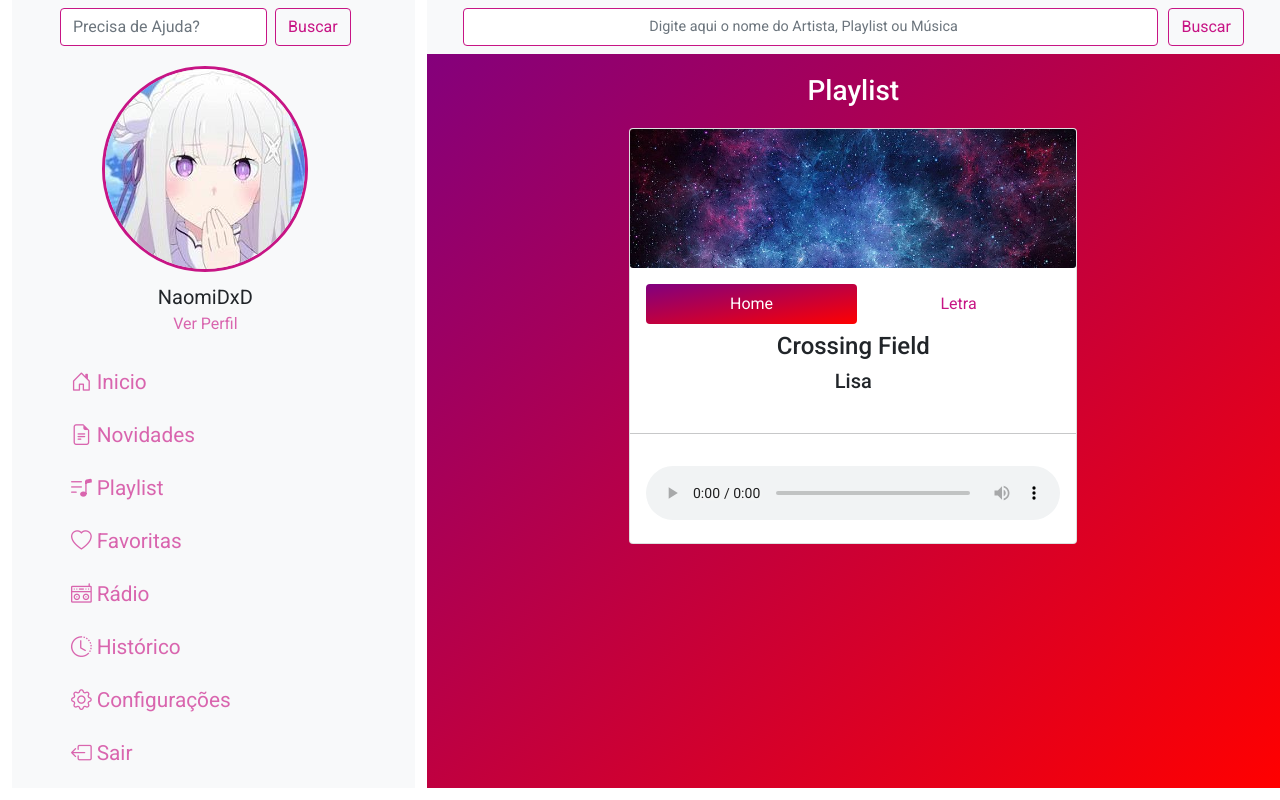
After one commit to kengiiGMs/FukotoMusic, a PHP site: page /page/playlist/musica.php in a window 1280 px wide. The commit adds this page. Run offline with PHP 8.4, Linux system fonts and the light colour scheme; the visitor is signed in with stand-in values (Sample User, id 1).

Commit message:
Sistema de Player de Musica (Playlist)

```diff
--- a/css/home.css
+++ b/css/home.css
@@ -244,3 +244,26 @@ h6 {
 }
 
 /* Artistas M-Procurados*/
+
+/* Playlist Music */
+h3 {
+	margin: 20px;
+	color: white;
+}
+
+.nav-fill .nav-link.active {
+	color: white;
+	background-image: linear-gradient(to bottom right, purple, red);
+	background-color: mediumvioletred;
+}
+
+.buttonSelect {
+	color: mediumvioletred;
+	background-image: linear-gradient(to bottom right, purple, red);
+}
+
+.buttonSelect:hover {
+	color: #ff0055;
+}
+
+/* Playlist Music */
--- /dev/null
+++ b/js/player.js
@@ -0,0 +1 @@
+window.addEventListener("load", player.start());
--- /dev/null
+++ b/page/playlist/musica.php
@@ -0,0 +1,200 @@
+<?php
+
+      if(!isset($_SESSION)){
+            session_start();
+        }
+        if(!isset($_SESSION['nome_login'])){
+            header("location: ../../index.php");
+        }
+
+?>
+
+<!DOCTYPE html>
+<html lang="pt-br">
+
+<head>
+    <meta charset="utf-8" />
+    <meta name="viewport" content="width=device-width, initial-scale=1" />
+    <link href="https://cdn.jsdelivr.net/npm/bootstrap@5.1.3/dist/css/bootstrap.min.css" rel="stylesheet"
+        integrity="sha384-1BmE4kWBq78iYhFldvKuhfTAU6auU8tT94WrHftjDbrCEXSU1oBoqyl2QvZ6jIW3" crossorigin="anonymous" />
+    <link rel="stylesheet" href="https://cdn.jsdelivr.net/npm/bootstrap-icons@1.8.1/font/bootstrap-icons.css">
+    <link rel="preconnect" href="https://fonts.googleapis.com">
+    <link rel="preconnect" href="https://fonts.gstatic.com" crossorigin>
+    <link rel="icon" type="image/png" href="../../assets/IconePage/page.png" />
+    <link
+        href="https://fonts.googleapis.com/css2?family=Roboto:ital,wght@0,100;0,300;0,400;0,500;1,100;1,300;1,400;1,500&display=swap"
+        rel="stylesheet">
+    <link rel="stylesheet" href="../../css/home.css">
+    <title>Playlist</title>
+</head>
+
+<body>
+    <div class="container-fluid">
+        <div class="row">
+            <div class="col-lg-4">
+                <nav class="navbar navbar-expand-lg navbar-light bg-light sticky-top">
+                    <div class="container-fluid">
+                        <button class="navbar-toggler" type="button" data-bs-toggle="offcanvas"
+                            data-bs-target="#offcanvasNavbar" aria-controls="offcanvasNavbar"
+                            aria-label="Toggle navigation">
+                            <span class="navbar-toggler-icon"></span>
+                        </button>
+                        <div class="container-fluid">
+                            <div class="offcanvas offcanvas-end" tabindex="-1" id="offcanvasNavbar"
+                                aria-labelledby="offcanvasNavbarLabel">
+                                <div class="offcanvas-header">
+                                    <h5 class="offcanvas-title" id="offcanvasNavbarLabel">
+                                        Menu</h5>
+                                    <button type="button" class="btn-close text-reset" data-bs-dismiss="offcanvas"
+                                        aria-label="Close"></button>
+                                </div>
+                                <div class="offcanvas-body">
+                                    <ul class="navbar-nav justify-content-end flex-grow-1 pe-3">
+                                        <div class="col">
+                                            <div class="row">
+                                                <form class="d-flex">
+                                                    <input class="form-control me-2" type="search"
+                                                        placeholder="Precisa de Ajuda?" aria-label="Search">
+                                                    <button class="btn btn-outline purple" type="submit">Buscar</button>
+                                                </form>
+                                                <div class="text-center">
+                                                    <img src="../../assets/Perfil/emilia.jpg" alt="Perfil"
+                                                        style="margin: 20px 0 10px; max-width: 90%; border-radius: 100%; border: 3px; border-style:solid; border-color: mediumvioletred">
+                                                </div>
+                                                <p style="text-align: center; font-size: 20px; margin: 0; ">NaomiDxD
+                                                </p>
+                                                <a href="#" id="vLinkMenu">Ver
+                                                    Perfil</a>
+                                            </div>
+                                            <div class="row">
+                                                <div class="col m-auto">
+                                                    <ul class="nav flex-column position-relative "
+                                                        style="text-align: justify;">
+                                                        <li class="nav-item" style="padding: 1%;">
+                                                            <a class="nav-link" href="../home.php" id="linkMenu"><i
+                                                                    class="bi bi-house-door"
+                                                                    style="padding-right: 5px;"></i>Inicio</a>
+                                                        </li>
+                                                        <li class="nav-item" style="padding: 1%;">
+                                                            <a class="nav-link" href="#" id="linkMenu"><i
+                                                                    class="bi bi-file-earmark-text"
+                                                                    style="padding-right: 5px;"></i>Novidades</a>
+                                                        </li>
+                                                        <li class="nav-item" style="padding: 1%;">
+                                                            <a class="nav-link" href="playlist/musica.php"
+                                                                id="linkMenu"><i class="bi bi-music-note-list"
+                                                                    style="padding-right: 5px;"></i>Playlist</a>
+                                                        </li>
+                                                        <li class="nav-item" style="padding: 1%;">
+                                                            <a class="nav-link" href="#" id="linkMenu"><i
+                                                                    class="bi bi-heart"
+                                                                    style="padding-right: 5px;"></i>Favoritas</a>
+                                                        </li>
+                                                        <li class="nav-item" style="padding: 1%;">
+                                                            <a class="nav-link" href="#" id="linkMenu"><i
+                                                                    class="bi bi-boombox"
+                                                                    style="padding-right: 5px;"></i>Rádio</a>
+                                                        </li>
+                                                        <li class="nav-item" style="padding: 1%;">
+                                                            <a class="nav-link" href="#" id="linkMenu"><i
+                                                                    class="bi bi-clock-history"
+                                                                    style="padding-right: 5px;"></i>Histórico</a>
+                                                        </li>
+                                                        <li class="nav-item" style="padding: 1%;">
+                                                            <a class="nav-link" href="#" id="linkMenu"><i
+                                                                    class="bi bi-gear"
+                                                                    style="padding-right: 5px;"></i>Configurações</a>
+                                                        </li>
+                                                        <li class="nav-item" style="padding: 1%;">
+                                                            <a class="nav-link" href="../crud/logar/sair.php"
+                                                                id="linkMenu"><i class="bi bi-box-arrow-left"
+                                                                    style="padding-right: 5px;"></i>Sair</a>
+                                                        </li>
+                                                    </ul>
+                                                </div>
+                                            </div>
+                                        </div>
+                                    </ul>
+                                </div>
+                            </div>
+                        </div>
+                    </div>
+                </nav>
+            </div><!-- FimMenuLateral -->
+            <div class="col-lg-8" style="background-image: linear-gradient(to bottom right, purple, red);">
+                <div class="row">
+                    <div class="container-fluid" style="padding: 0; margin: 0;">
+                        <div class="d-none d-lg-block">
+                            <nav class="navbar navbar-light bg-light">
+                                <div class="container-fluid">
+                                    <div class="row m-auto">
+                                        <form class="d-flex">
+                                            <input class="form-control" type="search"
+                                                placeholder="Digite aqui o nome do Artista, Playlist ou Música"
+                                                aria-label="Search" size="90%"
+                                                style="font-size: 90%; text-align: center;" />
+                                            <button class="btn btn-outline purple" type="submit"
+                                                style="margin-left: 10px;">Buscar</button>
+                                        </form>
+                                    </div>
+                                </div>
+                            </nav>
+                        </div>
+                    </div>
+                </div><!-- FimPesquisa -->
+                <div class="row">
+                    <div class="container m-auto" style="text-align:center">
+                        <h3>Playlist</h3>
+                        <div class="container">
+                            <div class="card text-center m-auto" style="width: 28rem;">
+                                <img class="card-img">
+                                <div class="card-body">
+                                    <ul class="nav nav-pills mb-2 nav-fill" id="pills-tab" role="tablist">
+                                        <li class="nav-item" role="presentation">
+                                            <button class="nav-link buttonSelect active" id="pills-home-tab"
+                                                data-bs-toggle="pill" data-bs-target="#pills-home" type="button"
+                                                role="tab" aria-controls="pills-home" aria-selected="true">Home</button>
+                                        </li>
+                                        <li class="nav-item" role="presentation">
+                                            <button class="nav-link buttonSelect" id="pills-profile-tab"
+                                                data-bs-toggle="pill" data-bs-target="#pills-profile" type="button"
+                                                role="tab" aria-controls="pills-profile"
+                                                aria-selected="false">Letra</button>
+                                        </li>
+                                    </ul>
+                                    <div class="tab-content" id="pills-tabContent">
+                                        <div class="tab-pane fade show active" id="pills-home" role="tabpanel"
+                                            aria-labelledby="pills-home-tab" tabindex="0">
+                                            <h4 class="card-title"></h4>
+                                            <h5 class="artist"></h5>
+                                        </div>
+                                        <div class="tab-pane fade" id="pills-profile" role="tabpanel"
+                                            aria-labelledby="pills-profile-tab" tabindex="0">
+                                            <div>
+                                                <p class="lyrics"></p>
+                                            </div>
+                                        </div>
+                                    </div>
+                                </div>
+                                <hr>
+                                <div class="card-body">
+                                    <audio style="width:100%; max-width:600px;" controls></audio>
+                                </div>
+                            </div>
+                        </div>
+                    </div>
+                </div><!-- Fim Favoritas -->
+
+            </div><!-- Fim Conteúdo Principal -->
+        </div><!-- Fim RowPrincipal -->
+    </div><!-- FimContainerPrincipal -->
+    <script src="../../js/dataMusic.js"></script>
+    <script src="../../js/music.js"></script>
+    <script src="../../js/player.js"></script>
+    <script src="https://cdn.jsdelivr.net/npm/bootstrap@5.1.3/dist/js/bootstrap.bundle.min.js"
+        integrity="sha384-ka7Sk0Gln4gmtz2MlQnikT1wXgYsOg+OMhuP+IlRH9sENBO0LRn5q+8nbTov4+1p" crossorigin="anonymous">
+
+    </script>
+</body>
+
+</html>
```
Also changed, not shown: js/dataMusic.js (added, +28 -0 lines), js/music.js (added, +35 -0 lines), page/home.php (+4 -6 lines), assets/musicBanner/banner.jpg (added), assets/musicBanner/banner2.jpg (added), assets/musicBanner/banner3.jpg (added).
